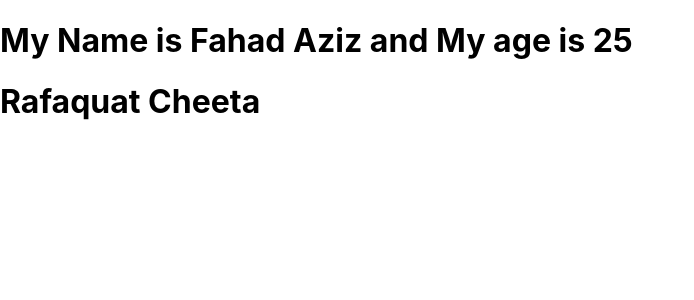
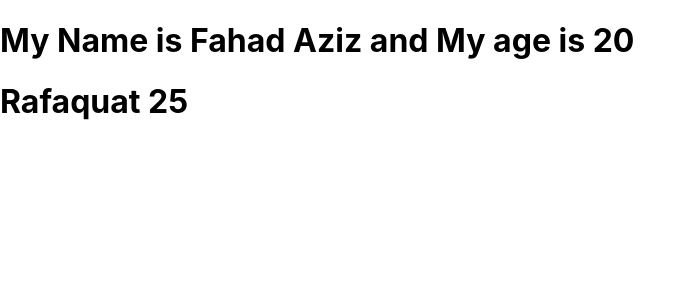
Before and after one commit to fahadaziz240/project002-reactapp, a React (Create React App) app: page / in a window 1280 px wide. Shown: the top 300 px of the page, without its empty margins (0-694 px from the left). Built offline with nearby package versions, Linux system fonts and the light colour scheme.

Commit message:
convert props string from number

```diff
--- a/src/App.js
+++ b/src/App.js
@@ -4,9 +4,9 @@ function App(props) {
   return (
     <div>
       <h1>
-        My Name is {props.name} and My age is {props.age}
+        My Name is {props.name} and My age is {props.age - 5}
       </h1>
-      <h1>Rafaquat Cheeta</h1>
+      <h1>Rafaquat {props.age}</h1>
     </div>
   );
 }
--- a/src/index.js
+++ b/src/index.js
@@ -5,7 +5,7 @@ import App from "./App";
 import reportWebVitals from "./reportWebVitals";
 
 const root = ReactDOM.createRoot(document.getElementById("root"));
-root.render(<App name="Fahad Aziz" age="25" />);
+root.render(<App name="Fahad Aziz" age={25} />);
 
 // If you want to start measuring performance in your app, pass a function
 // to log results (for example: reportWebVitals(console.log))
```
